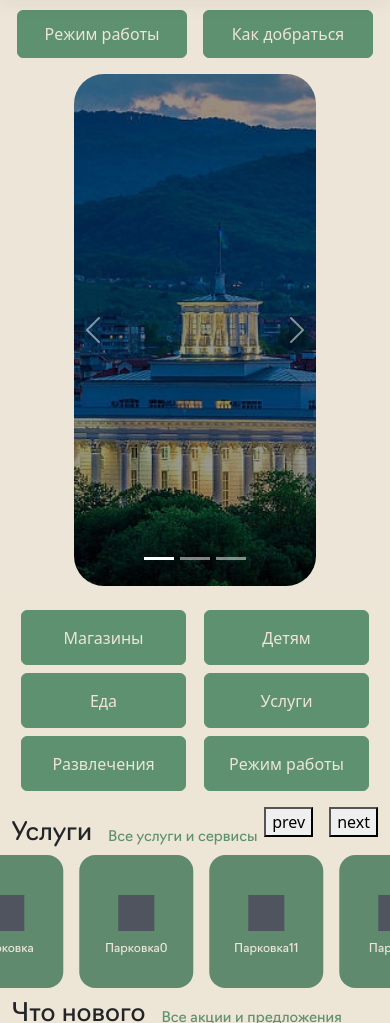
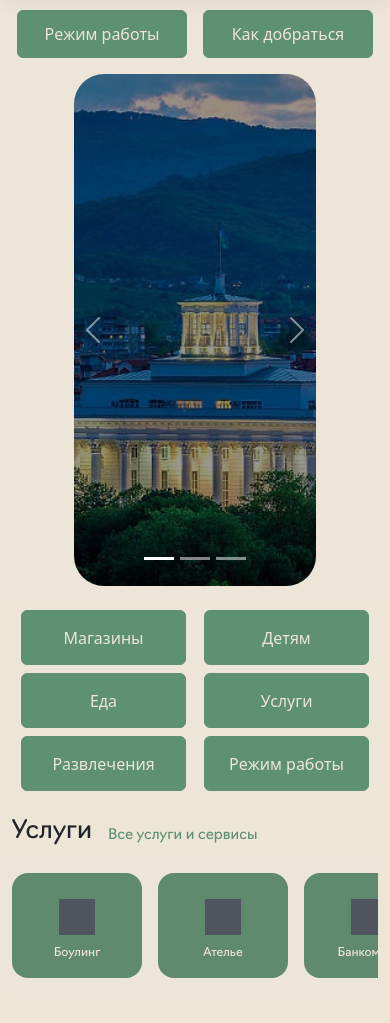
Before and after one commit to alenki/Galereya-Website, a website built with Vite: page index.html in a window 390 px wide. Shown: the part 62-1085 px from the top of the page. Built offline with nearby package versions, Linux system fonts and the light colour scheme.

Commit message:
Added different phone version of the service slider

```diff
--- a/css/main.css
+++ b/css/main.css
@@ -145,7 +145,12 @@
 }
 /* --------------- End of 6 кнопок под карусели ---------------- */
 
-/* --------------- кнопки услуг ---------------- */
+/* --------------- Блок услуг для больших экранов ---------------- */
+@media only screen and (max-width: 1100px) {
+    .service-container {
+        display: none;
+    }
+}
 .service-slider_button_container {
     display: flex;
     justify-content: center;
@@ -265,7 +270,121 @@
         height: 105px;
     }
 }
-/* --------------- End of кнопки услуг ---------------- */
+/* --------------- End of Блок услуг для больших экранов ---------------- */
+
+/* --------------- Блок услуг для маленьких экранов ---------------- */
+@media only screen and (min-width: 1100px) {
+    .service-container_Mobile {
+        display: none;
+    }
+}
+.service-wrapper_Mobile {
+    width: 100%;
+    position: relative;
+    scroll-snap-type: x mandatory;
+}
+.service-wrapper_Mobile i:first-child {
+    left: -22px;
+}
+.service-wrapper_Mobile i:last-child {
+    right: -22px;
+}
+.service-wrapper_Mobile .service_Mobile {
+    display: grid;
+    grid-auto-flow: column;
+    /* grid-auto-columns: calc((100% / 5) - 12px); */
+    gap: 16px;
+    overflow-x: auto;
+    scroll-snap-type: x mandatory;
+    scroll-behavior: smooth;
+    scrollbar-width: 0;
+}
+.service_Mobile {
+    background-color: #EDE5D7;
+    display: grid;
+    grid-auto-flow: column;
+    /* grid-auto-columns: calc((100% / 5) - 12px); */
+    gap: 16px;
+    scroll-snap-type: x mandatory;
+}
+.service_Mobile::-webkit-scrollbar {
+    display: none;
+}
+.service_Mobile :where(.card, .img) {
+    display: flex;
+    align-items: center;
+    justify-content: center;
+}
+.service_Mobile.dragging {
+    scroll-snap-type: none;
+    scroll-behavior: auto;
+}
+.service_Mobile.no-transition {
+    scroll-behavior: auto;
+}
+.service_Mobile.dragging .card {
+    cursor: grab;
+    user-select: none;
+}
+.service-box_Mobile {
+    display: flex;
+    width: 177px;
+    height: 133px;
+    background-color: #5F8A6D;
+    border-radius: 1rem;
+    padding: 20px 20px 12px;
+    justify-content: center;
+    align-items: center;
+    flex-flow: column;
+    transition: all .2s ease-in-out;
+    cursor: pointer;
+    z-index: 400;
+    scroll-snap-align: start;
+}
+.service-box_Mobile:hover {
+    transform: scale(1.037);
+}
+.service-icon_Mobile {
+    width: 48px;
+    height: 48px;
+    background-color: #4F545F;
+}
+.service-name_Mobile {
+    display: flex;
+    font-size: 14.41px;
+    line-height: 22px;
+    font-family: Navigo Regular;
+    color:#EDE5D7;
+    align-items: center;
+    padding: 10px 0 0 0
+}
+@media screen and (max-width: 850px){
+    .service-box_Mobile {
+        width: 155px;
+        height: 115px;
+    }
+    .service-icon_Mobile {
+        width: 36px;
+        height: 36px;
+    }
+    .service-name_Mobile {
+        font-size: 12px;
+        line-height: 16px;
+    }
+}
+@media screen and (max-width: 760px){
+    .service-box_Mobile {
+        width: 130px;
+        height: 105px;
+    }
+}
+.img-block {
+    width: 100%;
+    height: 100%;
+    -o-object-fit: cover;
+    object-fit: cover;
+}
+/* --------------- End of Блок услуг для маленьких экранов ---------------- */
 
 /* --------------- кнопки акций ---------------- */
 .promotion-wrapper {
--- a/index.html
+++ b/index.html
@@ -274,7 +274,7 @@
       </div>
     </section>
 
-
+<!-- Блок услуг для больших экранов-->
 <div class="container service-container">
   <div class="service-header d-flex justify-content-between">
     <div class="d-flex align-items-center">
@@ -403,6 +403,61 @@
     </div>
   </div>
 </div>
+
+<!-- Блок услуг для маленьких экранов -->
+<section class="py-2 service-container_Mobile">
+  <div class="container">
+    <div class="d-flex">
+      <h5 class="section-names">Услуги</h5>
+      <a href="#" class="ps-3 align-content-center section-links" style="text-decoration: none;">Все услуги и сервисы</a>
+    </div>
+    <div class="service-wrapper_Mobile">
+      <div class="service_Mobile py-3">
+        <div class="service-box_Mobile" id="serviceButton-1">
+          <div class="service-icon_Mobile"></div>
+          <span class="service-name_Mobile">Боулинг</span>
+        </div>
+        <div class="service-box_Mobile" id="serviceButton-2">
+          <div class="service-icon_Mobile"></div>
+          <span class="service-name_Mobile">Ателье</span>
+        </div>
+        <div class="service-box_Mobile" id="serviceButton-3">
+          <div class="service-icon_Mobile"></div>
+          <span class="service-name_Mobile">Банкоматы</span>
+        </div>
+        <div class="service-box_Mobile" id="serviceButton-4">
+          <div class="service-icon_Mobile"></div>
+          <span class="service-name_Mobile">Супермакеты</span>
+        </div>
+        <div class="service-box_Mobile" id="serviceButton-5">
+          <div class="service-icon_Mobile"></div>
+          <span class="service-name_Mobile">Парковка</span>
+        </div>
+
+
+        <div class="service-box_Mobile" id="serviceButton-1">
+          <div class="service-icon_Mobile"></div>
+          <span class="service-name_Mobile">Боулинг</span>
+        </div>
+        <div class="service-box_Mobile" id="serviceButton-2">
+          <div class="service-icon_Mobile"></div>
+          <span class="service-name_Mobile">Ателье</span>
+        </div>
+        <div class="service-box_Mobile" id="serviceButton-3">
+          <div class="service-icon_Mobile"></div>
+          <span class="service-name_Mobile">Банкоматы</span>
+        </div>
+        <div class="service-box_Mobile" id="serviceButton-4">
+          <div class="service-icon_Mobile"></div>
+          <span class="service-name_Mobile">Супермакеты</span>
+        </div>
+        <div class="service-box_Mobile" id="serviceButton-5">
+          <div class="service-icon_Mobile"></div>
+          <span class="service-name_Mobile">Парковка</span>
+        </div>
+    </div>
+  </div>
+</section>
 
   <!-- блок с акциями -->
   <section class="py-4">
@@ -734,7 +789,8 @@
     <!-- Custom JavaScript -->
     <script src="js\script.js"></script>
     <script src="js\main.js"></script>
-    <script src="js\sliders.js"></script>
+    <script src="js\main_sliders.js"></script>
+    <script src="js\mobile_sliders.js"></script>
     <script src="js\feedback.js"></script>
 </body>
 </html>
```
Also changed, not shown: js/main_sliders.js (renamed from js/sliders.js), js/mobile_sliders.js (added).
